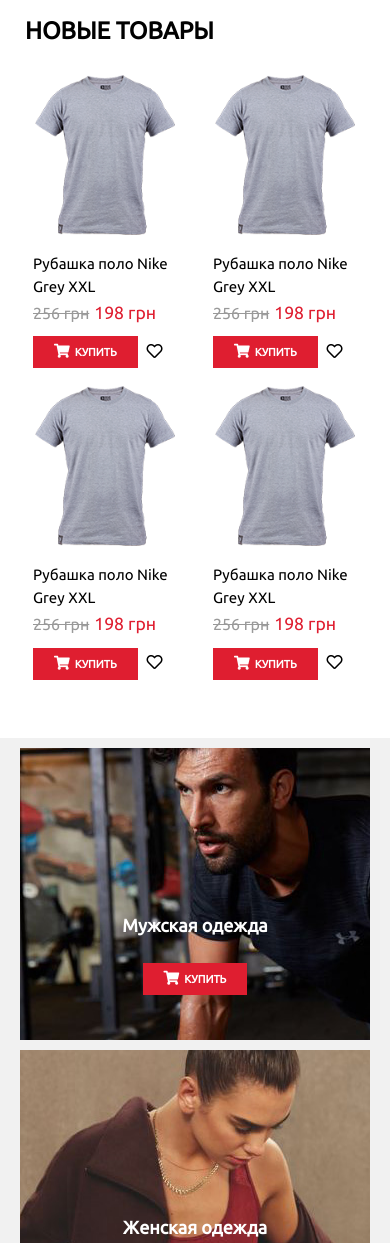
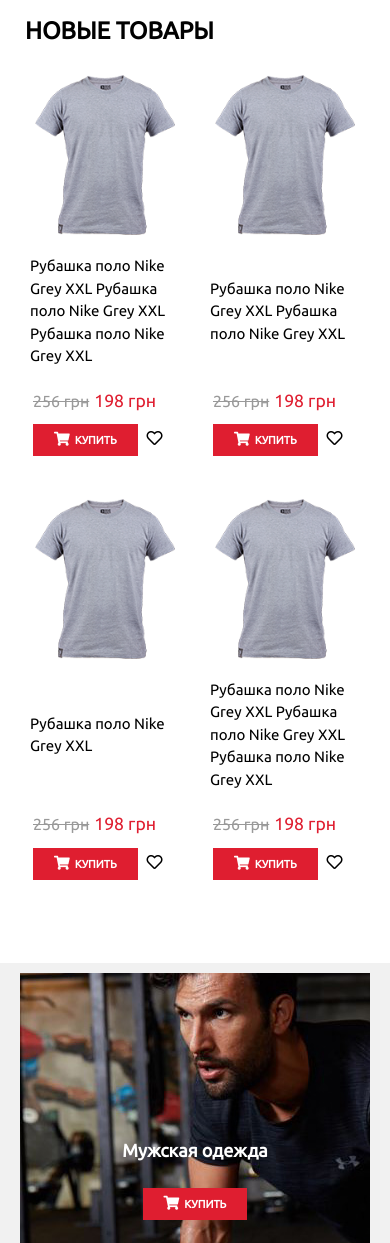
Before and after one commit to KolomoetsAndrey/fitnes-fox, a plain HTML site: page index.html in a window 390 px wide. Shown: the part 474-1717 px from the top of the page. Drawn offline with nearby package versions, Linux system fonts and the light colour scheme; no server answers.

Commit message:
ittems_mobile_card

```diff
--- a/css/style.less
+++ b/css/style.less
@@ -779,7 +779,7 @@
                         font-size: 15px;
                         font-weight: 100;
                         padding: 5px 10px;
-                        width: 45px;
+                        //width: 45px;
                     }
 
                     .btn-primary:not(:disabled):not(.disabled):active, .btn-primary:not(:disabled):not(.disabled).active {
@@ -878,7 +878,7 @@
                 color: #6c6c6c;
                 font-size: 18px;
                 padding: 5px 10px;
-                width: 60px;
+                //width: 60px;
             }
 
             .btn-primary:not(:disabled):not(.disabled):active, .btn-primary:not(:disabled):not(.disabled).active {
@@ -2557,6 +2557,13 @@
         h4 {
             font-size: 15px;
         }
+
+        .items_mobile_card {
+            display: flex;
+            flex-direction: column;
+            justify-content: space-between;
+            margin-bottom: 25px;
+        }
     }
 
     .wrapper {
--- a/index.html
+++ b/index.html
@@ -773,67 +773,71 @@
                 </div>
             </div>
             <div class="row new_items_mobile justify-content-center">
-                <div class="col-6">
+                <div class="col-6 items_mobile_card">
                     <div class="img-box">
                         <a href="item.html">
                             <img src="images/items/t-shirt.png" class="img-responsive img-fluid" alt="">
                         </a>
                     </div>
+                    <div class="thumb-name">
+                        <a href="item.html"><h4>Рубашка поло Nike Grey XXL Рубашка поло Nike Grey XXL Рубашка поло Nike Grey XXL</h4></a>
+                    </div>
                     <div class="thumb-content">
-                        <a href="item.html"><h4>Рубашка поло Nike Grey XXL</h4></a>
                         <p class="item-price"><strike>256 грн</strike><span>198 грн</span></p>
                         <div class="add_to_cart">
                             <a href="#" class="btn"><i class="fas fa-shopping-cart"></i>Купить</a>
                             <a href="#" class="hrt"><i class="far fa-heart"></i></a>
-
                         </div>
                     </div>
                 </div>
-                <div class="col-6">
+                <div class="col-6 items_mobile_card">
                     <div class="img-box">
                         <a href="item.html">
                             <img src="images/items/t-shirt.png" class="img-responsive img-fluid" alt="">
                         </a>
                     </div>
+                    <div class="thumb-name">
+                        <a href="item.html"><h4>Рубашка поло Nike Grey XXL Рубашка поло Nike Grey XXL</h4></a>
+                    </div>
                     <div class="thumb-content">
-                        <a href="item.html"><h4>Рубашка поло Nike Grey XXL</h4></a>
                         <p class="item-price"><strike>256 грн</strike><span>198 грн</span></p>
                         <div class="add_to_cart">
                             <a href="#" class="btn"><i class="fas fa-shopping-cart"></i>Купить</a>
                             <a href="#" class="hrt"><i class="far fa-heart"></i></a>
-
                         </div>
                     </div>
                 </div>
-                <div class="col-6">
+                <div class="col-6 items_mobile_card">
                     <div class="img-box">
                         <a href="item.html">
                             <img src="images/items/t-shirt.png" class="img-responsive img-fluid" alt="">
                         </a>
                     </div>
+                    <div class="thumb-name">
+                        <a href="item.html"><h4>Рубашка поло Nike Grey XXL</h4></a>
+                    </div>
                     <div class="thumb-content">
-                        <a href="item.html"><h4>Рубашка поло Nike Grey XXL</h4></a>
                         <p class="item-price"><strike>256 грн</strike><span>198 грн</span></p>
                         <div class="add_to_cart">
                             <a href="#" class="btn"><i class="fas fa-shopping-cart"></i>Купить</a>
                             <a href="#" class="hrt"><i class="far fa-heart"></i></a>
-
                         </div>
                     </div>
                 </div>
-                <div class="col-6">
+                <div class="col-6 items_mobile_card">
                     <div class="img-box">
                         <a href="item.html">
                             <img src="images/items/t-shirt.png" class="img-responsive img-fluid" alt="">
                         </a>
                     </div>
+                    <div class="thumb-name">
+                            <a href="item.html"><h4>Рубашка поло Nike Grey XXL Рубашка поло Nike Grey XXL Рубашка поло Nike Grey XXL</h4></a>
+                        </div>
                     <div class="thumb-content">
-                        <a href="item.html"><h4>Рубашка поло Nike Grey XXL</h4></a>
                         <p class="item-price"><strike>256 грн</strike><span>198 грн</span></p>
                         <div class="add_to_cart">
                             <a href="#" class="btn"><i class="fas fa-shopping-cart"></i>Купить</a>
                             <a href="#" class="hrt"><i class="far fa-heart"></i></a>
-
                         </div>
                     </div>
                 </div>
@@ -1072,67 +1076,71 @@
                 </div>
             </div>
             <div class="row hits_items_mobile justify-content-center">
-                <div class="col-6">
+                <div class="col-6 items_mobile_card">
                     <div class="img-box">
                         <a href="item.html">
                             <img src="images/items/t-shirt.png" class="img-responsive img-fluid" alt="">
                         </a>
                     </div>
+                    <div class="thumb-name">
+                        <a href="item.html"><h4>Рубашка поло Nike Grey XXL Рубашка поло Nike Grey XXL Рубашка поло Nike Grey XXL</h4></a>
+                    </div>
                     <div class="thumb-content">
-                        <a href="item.html"><h4>Рубашка поло Nike Grey XXL</h4></a>
                         <p class="item-price"><strike>256 грн</strike><span>198 грн</span></p>
                         <div class="add_to_cart">
                             <a href="#" class="btn"><i class="fas fa-shopping-cart"></i>Купить</a>
                             <a href="#" class="hrt"><i class="far fa-heart"></i></a>
-
                         </div>
                     </div>
                 </div>
-                <div class="col-6">
+                <div class="col-6 items_mobile_card">
                     <div class="img-box">
                         <a href="item.html">
                             <img src="images/items/t-shirt.png" class="img-responsive img-fluid" alt="">
                         </a>
                     </div>
+                    <div class="thumb-name">
+                        <a href="item.html"><h4>Рубашка поло Nike Grey XXL Рубашка поло Nike Grey XXL</h4></a>
+                    </div>
                     <div class="thumb-content">
-                        <a href="item.html"><h4>Рубашка поло Nike Grey XXL</h4></a>
                         <p class="item-price"><strike>256 грн</strike><span>198 грн</span></p>
                         <div class="add_to_cart">
                             <a href="#" class="btn"><i class="fas fa-shopping-cart"></i>Купить</a>
                             <a href="#" class="hrt"><i class="far fa-heart"></i></a>
-
                         </div>
                     </div>
                 </div>
-                <div class="col-6">
+                <div class="col-6 items_mobile_card">
                     <div class="img-box">
                         <a href="item.html">
                             <img src="images/items/t-shirt.png" class="img-responsive img-fluid" alt="">
                         </a>
                     </div>
+                    <div class="thumb-name">
+                        <a href="item.html"><h4>Рубашкаполо Nike Grey XXL</h4></a>
+                    </div>
                     <div class="thumb-content">
-                        <a href="item.html"><h4>Рубашка поло Nike Grey XXL</h4></a>
                         <p class="item-price"><strike>256 грн</strike><span>198 грн</span></p>
                         <div class="add_to_cart">
                             <a href="#" class="btn"><i class="fas fa-shopping-cart"></i>Купить</a>
                             <a href="#" class="hrt"><i class="far fa-heart"></i></a>
-
                         </div>
                     </div>
                 </div>
-                <div class="col-6">
+                <div class="col-6 items_mobile_card">
                     <div class="img-box">
                         <a href="item.html">
                             <img src="images/items/t-shirt.png" class="img-responsive img-fluid" alt="">
                         </a>
                     </div>
+                    <div class="thumb-name">
+                        <a href="item.html"><h4>Рубашка поло Nike Grey XXL</h4></a>
+                    </div>
                     <div class="thumb-content">
-                        <a href="item.html"><h4>Рубашка поло Nike Grey XXL</h4></a>
                         <p class="item-price"><strike>256 грн</strike><span>198 грн</span></p>
                         <div class="add_to_cart">
                             <a href="#" class="btn"><i class="fas fa-shopping-cart"></i>Купить</a>
                             <a href="#" class="hrt"><i class="far fa-heart"></i></a>
-
                         </div>
                     </div>
                 </div>
```
Also changed, not shown: css/style.css.
